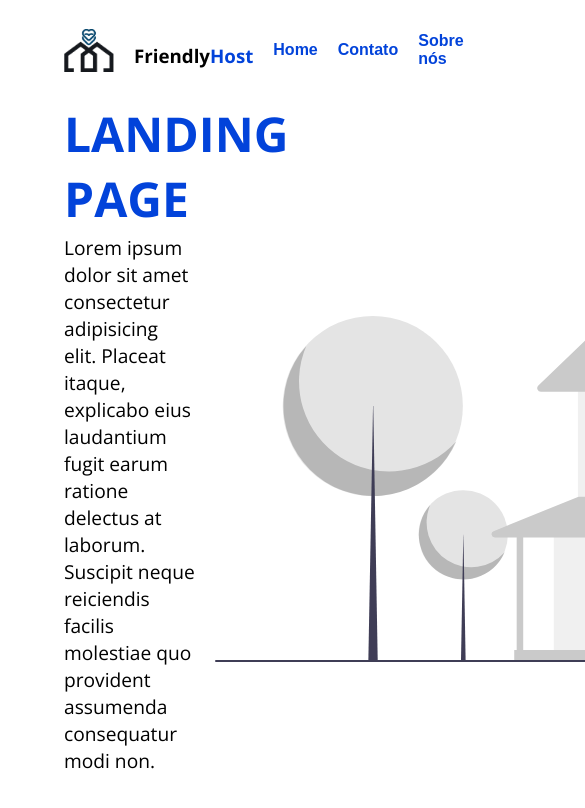
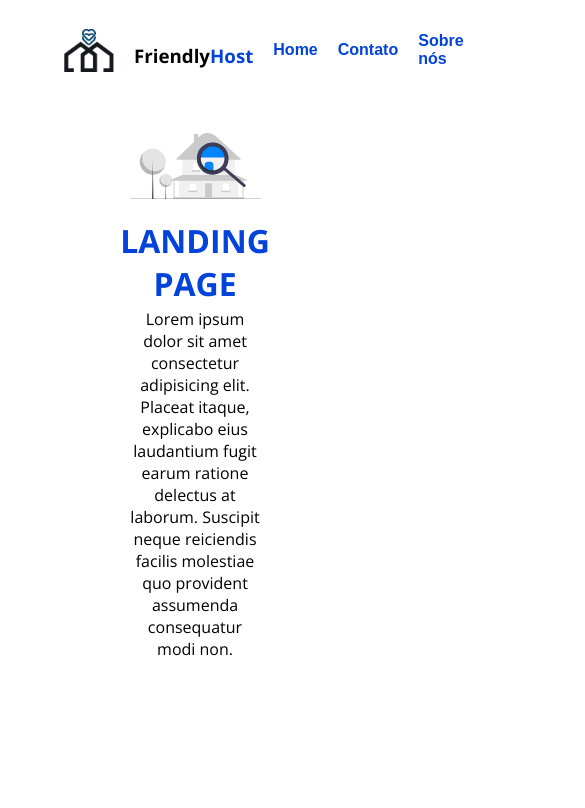
Before and after one commit to icaropereira404/friendlyhost-front, a React (Vite) app: page / in a window 390 px wide. Shown: the top 808 px of the page, 585 px wide, since content can reach past the window. Built offline with nearby package versions, Linux system fonts and the light colour scheme.

Commit message:
atualização de responsividade

```diff
--- a/src/components/home/style.css
+++ b/src/components/home/style.css
@@ -3,13 +3,14 @@
     align-items: center;
     justify-content: space-between;
     gap: 20px;
+    margin-top: 2rem;
 }
 
 .homepage .left{
-    width: 50%;
     display: flex;
     flex-direction: column;
     gap: 3px;
+    width: 50%;
 }
 
 .homepage .left h1{
@@ -25,3 +26,38 @@
     color: #000;
     font-family: 'Open Sans', sans-serif;
 }
+
+.homepage .right img{
+    width: 100%;
+}
+
+@media (max-width: 800px) {
+    .homepage{
+        flex-direction: column-reverse;
+    }
+
+    .homepage .right{
+        display: flex;
+        align-items: center;
+        justify-content: center;
+        /* margin: 0 auto; */
+    }
+
+    .homepage .right img{
+        width: 50%;
+    }
+
+    .homepage .left{
+        justify-content: center;
+        align-items: center;
+        text-align: center;
+    }
+
+    .homepage .left h1{
+        font-size: 2rem;
+    }
+
+    .homepage .left p{
+        font-size: 1rem;
+    }
+}
```
